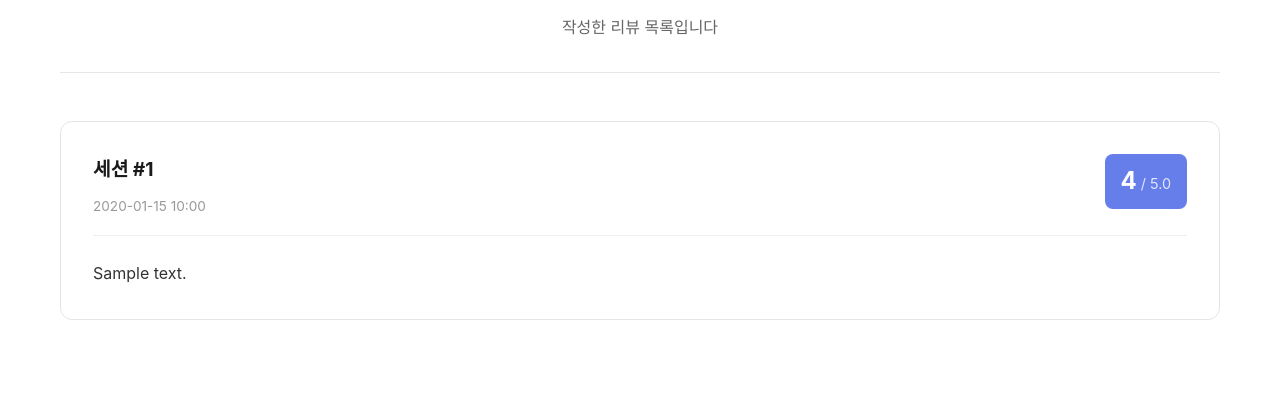
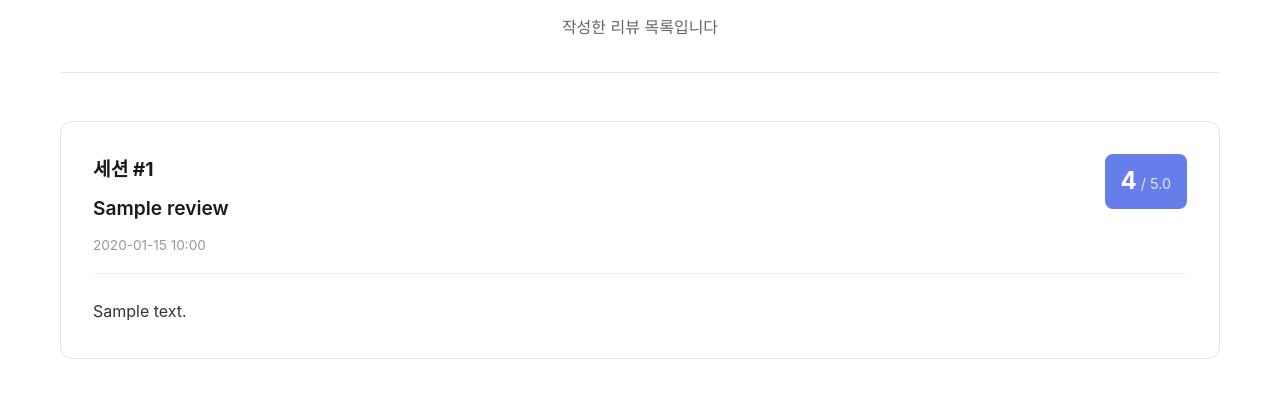
Before and after one commit to Green2ndProject/MockerView, a Spring app: page /review/my in a window 1280 px wide. Shown: the part 199-597 px from the top of the page. Run offline with Thymeleaf, Linux system fonts and the light colour scheme; the template is opened without the code that fills it: most values are stand-ins (such as "Sample title", 1, 10 or a date in 2020); data that the repository does not hold is empty; some of the project's set-up classes (security, data sources, template engines, error pages and the like) are left out, and stand-ins take their place; database files in the repository are not loaded.

Commit message:
feat: 리뷰목록에 제목뜨게 하기

```diff
--- a/src/main/java/com/mockerview/dto/ReviewDTO.java
+++ b/src/main/java/com/mockerview/dto/ReviewDTO.java
@@ -7,6 +7,7 @@ import java.time.LocalDateTime;
 @Data
 @Builder
 public class ReviewDTO {
+    private String sessionTitle;
     private Long id;
     private Long sessionId;
     private Long answerId;
--- a/src/main/java/com/mockerview/repository/ReviewRepository.java
+++ b/src/main/java/com/mockerview/repository/ReviewRepository.java
@@ -1,6 +1,8 @@
 package com.mockerview.repository;
 
 import com.mockerview.entity.Review;
+
+import org.springframework.data.jpa.repository.EntityGraph;
 import org.springframework.data.jpa.repository.JpaRepository;
 import org.springframework.stereotype.Repository;
 import java.util.List;
@@ -8,6 +10,7 @@ import java.util.List;
 @Repository
 public interface ReviewRepository extends JpaRepository<Review, Long> {
     List<Review> findBySessionId(Long sessionId);
+    @EntityGraph(attributePaths = {"session", "reviewer"})
     List<Review> findByReviewerId(Long reviewerId);
     List<Review> findByAnswerId(Long answerId);
 }
--- a/src/main/java/com/mockerview/service/ReviewService.java
+++ b/src/main/java/com/mockerview/service/ReviewService.java
@@ -90,7 +90,7 @@ public class ReviewService {
 
         @Transactional(readOnly = true)
         public List<ReviewDTO> getReviewsByReviewer(Long reviewerId) {
-        return reviewRepository.findByReviewerId(reviewerId).stream()
+        return reviewRepository.findByReviewerId(reviewerId).stream() // N+1 문제 발생 가능
                 .map(this::convertToDTO)
                 .collect(Collectors.toList());
         }
@@ -110,6 +110,7 @@ public class ReviewService {
         return ReviewDTO.builder()
         .id(review.getId())
         .sessionId(review.getSession().getId())
+        .sessionTitle(review.getSession() != null ? review.getSession().getTitle() : null) //추가
         .answerId(review.getAnswer() != null ? review.getAnswer().getId() : null)
         .reviewerId(review.getReviewer().getId())
         .reviewerName(review.getReviewer().getName())
--- a/src/main/resources/templates/review/my.html
+++ b/src/main/resources/templates/review/my.html
@@ -1,10 +1,10 @@
 <!DOCTYPE html>
 <html xmlns:th="http://www.thymeleaf.org">
   <head>
-    <meta charset="UTF-8">
+    <meta charset="UTF-8" />
     <title>내 리뷰 - MockerView</title>
-    <link rel="stylesheet" href="/css/common.css">
-    <link rel="stylesheet" href="/css/review.css">
+    <link rel="stylesheet" href="/css/common.css" />
+    <link rel="stylesheet" href="/css/review.css" />
   </head>
   <body>
     <nav class="navbar">
@@ -24,12 +24,22 @@
         <p class="subtitle">작성한 리뷰 목록입니다</p>
       </div>
 
-        <div th:if="${reviews != null and !reviews.empty}" class="my-reviews-container">
+      <div
+        th:if="${reviews != null and !reviews.empty}"
+        class="my-reviews-container"
+      >
         <div th:each="review : ${reviews}" class="my-review-card">
           <div class="review-header">
             <div class="header-left">
               <h3>세션 #<span th:text="${review.sessionId}">1</span></h3>
-                        <span class="review-date" th:text="${#temporals.format(review.createdAt, 'yyyy-MM-dd HH:mm')}">날짜</span>
+              <h3 class="session-title">
+                <span th:text="${review.sessionTitle}">세션 제목</span>
+              </h3>
+              <span
+                class="review-date"
+                th:text="${#temporals.format(review.createdAt, 'yyyy-MM-dd HH:mm')}"
+                >날짜</span
+              >
             </div>
             <div class="rating-display">
               <span class="rating-value" th:text="${review.rating}">4.5</span>
@@ -44,8 +54,17 @@
       </div>
 
       <div th:if="${reviews == null or reviews.empty}" class="empty-state">
-            <svg width="80" height="80" viewBox="0 0 24 24" fill="none" stroke="#667eea" stroke-width="1.5">
-                <path d="M11 5H6a2 2 0 00-2 2v11a2 2 0 002 2h11a2 2 0 002-2v-5m-1.414-9.414a2 2 0 112.828 2.828L11.828 15H9v-2.828l8.586-8.586z"></path>
+        <svg
+          width="80"
+          height="80"
+          viewBox="0 0 24 24"
+          fill="none"
+          stroke="#667eea"
+          stroke-width="1.5"
+        >
+          <path
+            d="M11 5H6a2 2 0 00-2 2v11a2 2 0 002 2h11a2 2 0 002-2v-5m-1.414-9.414a2 2 0 112.828 2.828L11.828 15H9v-2.828l8.586-8.586z"
+          ></path>
         </svg>
         <h3>아직 작성한 리뷰가 없습니다</h3>
         <p>면접을 완료하고 리뷰를 작성해보세요</p>
```
Lines whose indentation alone changed are shown as unchanged.
